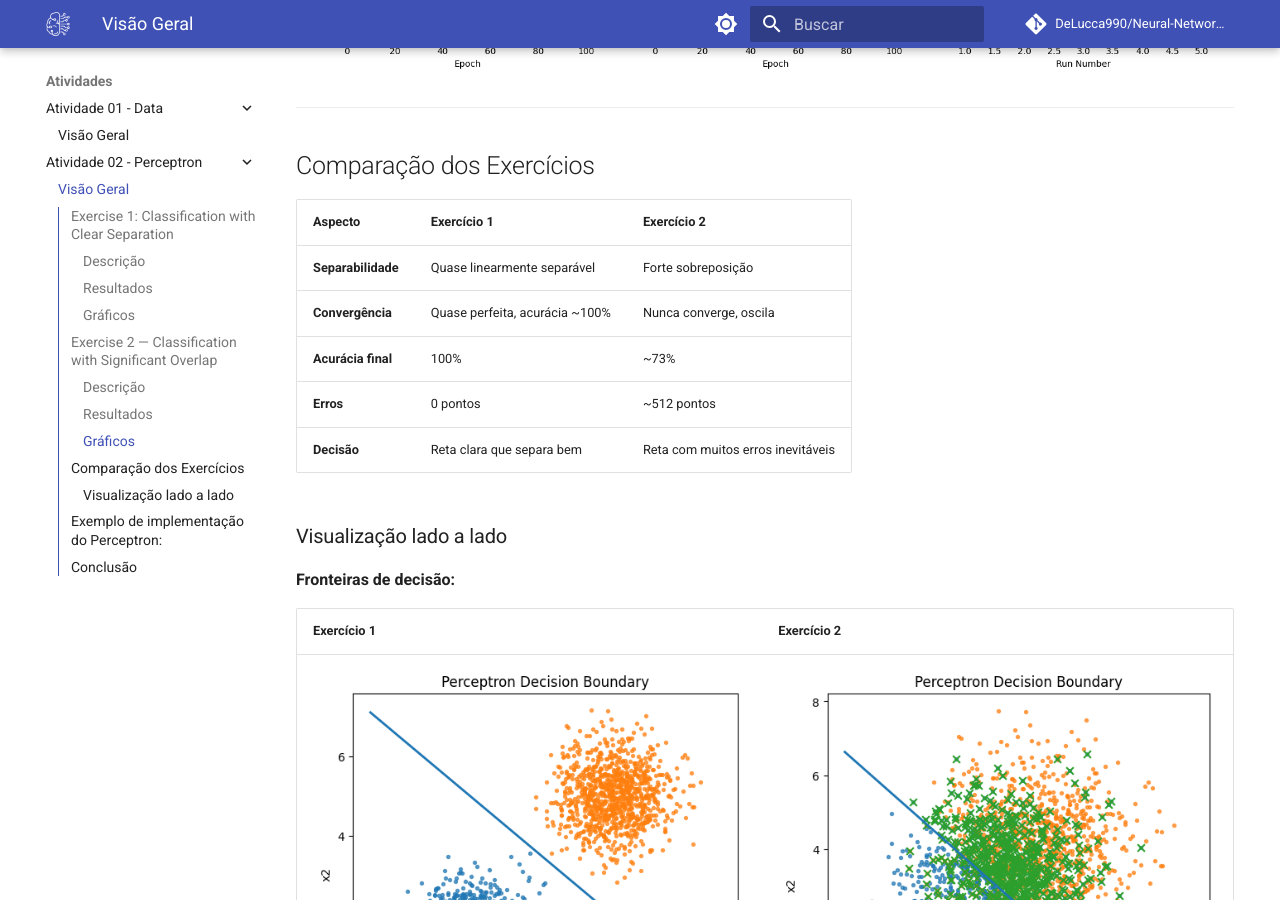
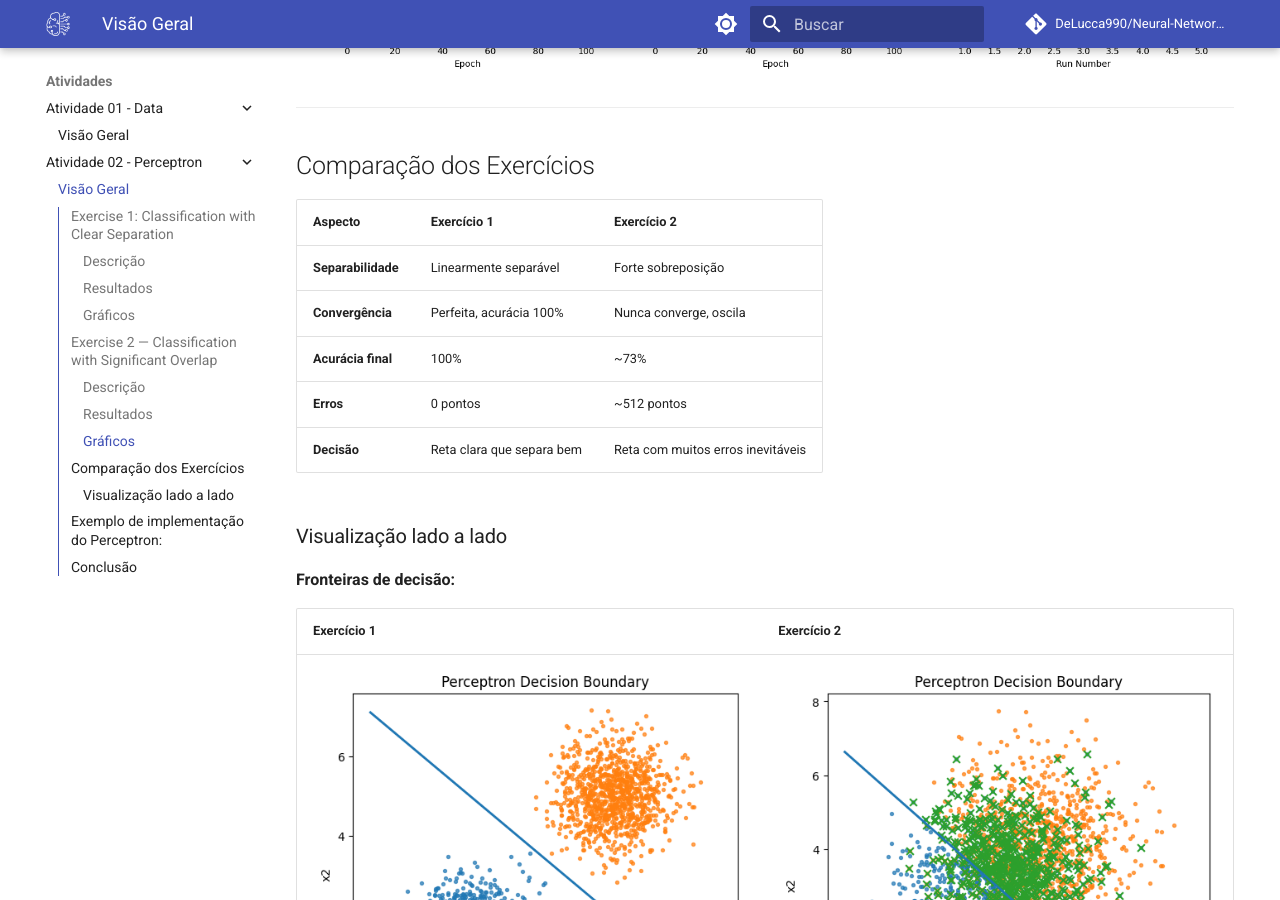
Before and after one commit to DeLucca990/Neural-Networks-Classes, an MkDocs documentation site: the page built from docs/activities/activity_02.md, in a window 1280 px wide and 900 px high, scrolled down 3665 px. Built offline with MkDocs 1.6.1 and Material for MkDocs 9.7.7, drawn with Linux system fonts in a browser that asks for light colours; comment, search, counter and statistics services are not loaded.

Commit message:
update: correct descriptions of separability and convergence in comparison table

```diff
--- a/docs/activities/activity_02.md
+++ b/docs/activities/activity_02.md
@@ -57,8 +57,8 @@
 
 | Aspecto | Exercício 1 | Exercício 2 |
 |---------|-------------|-------------|
-| **Separabilidade** | Quase linearmente separável | Forte sobreposição |
-| **Convergência** | Quase perfeita, acurácia ~100% | Nunca converge, oscila |
+| **Separabilidade** | Linearmente separável | Forte sobreposição |
+| **Convergência** | Perfeita, acurácia 100% | Nunca converge, oscila |
 | **Acurácia final** | 100% | ~73% |
 | **Erros** | 0 pontos | ~512 pontos |
 | **Decisão** | Reta clara que separa bem | Reta com muitos erros inevitáveis |
```
